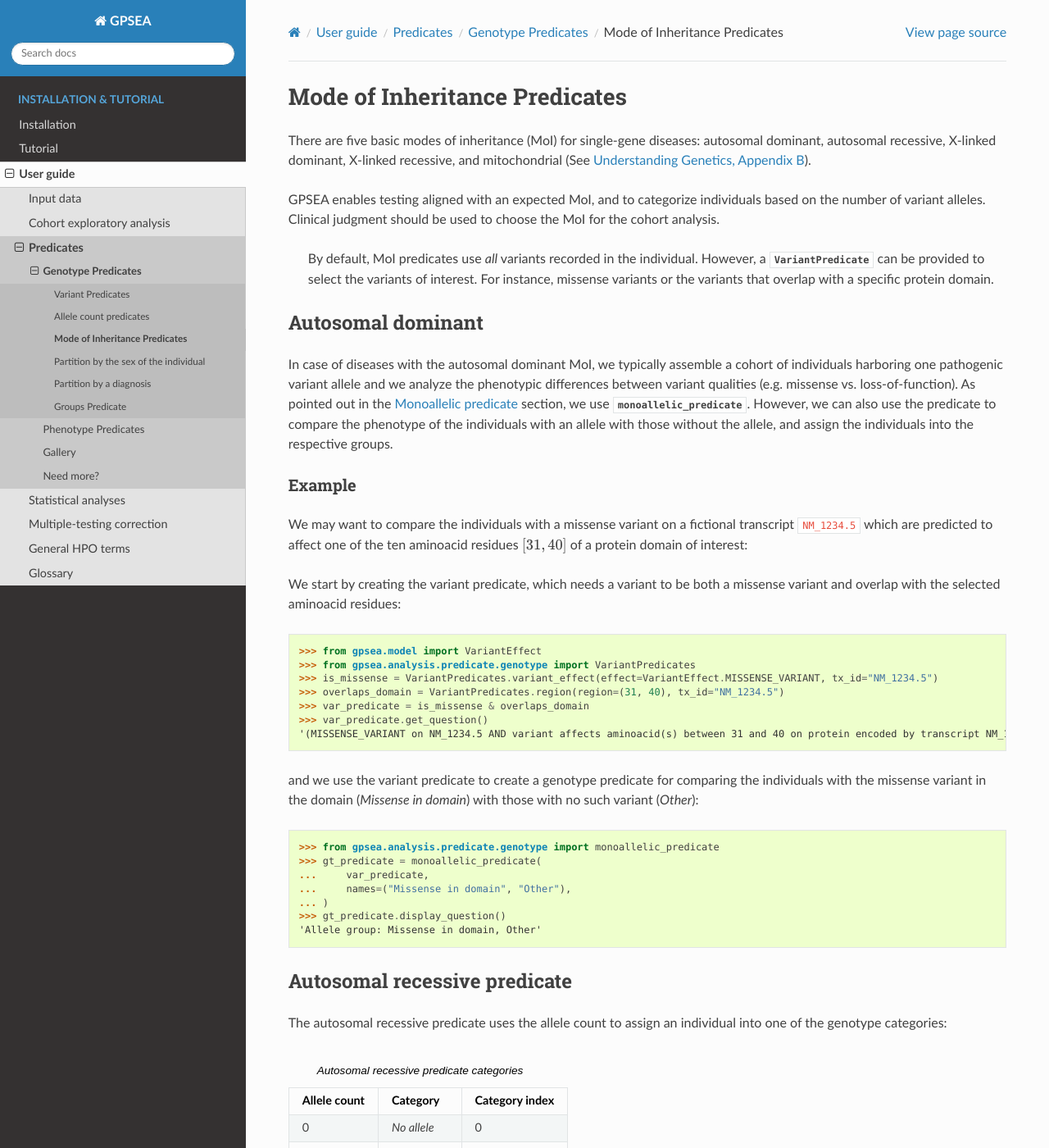
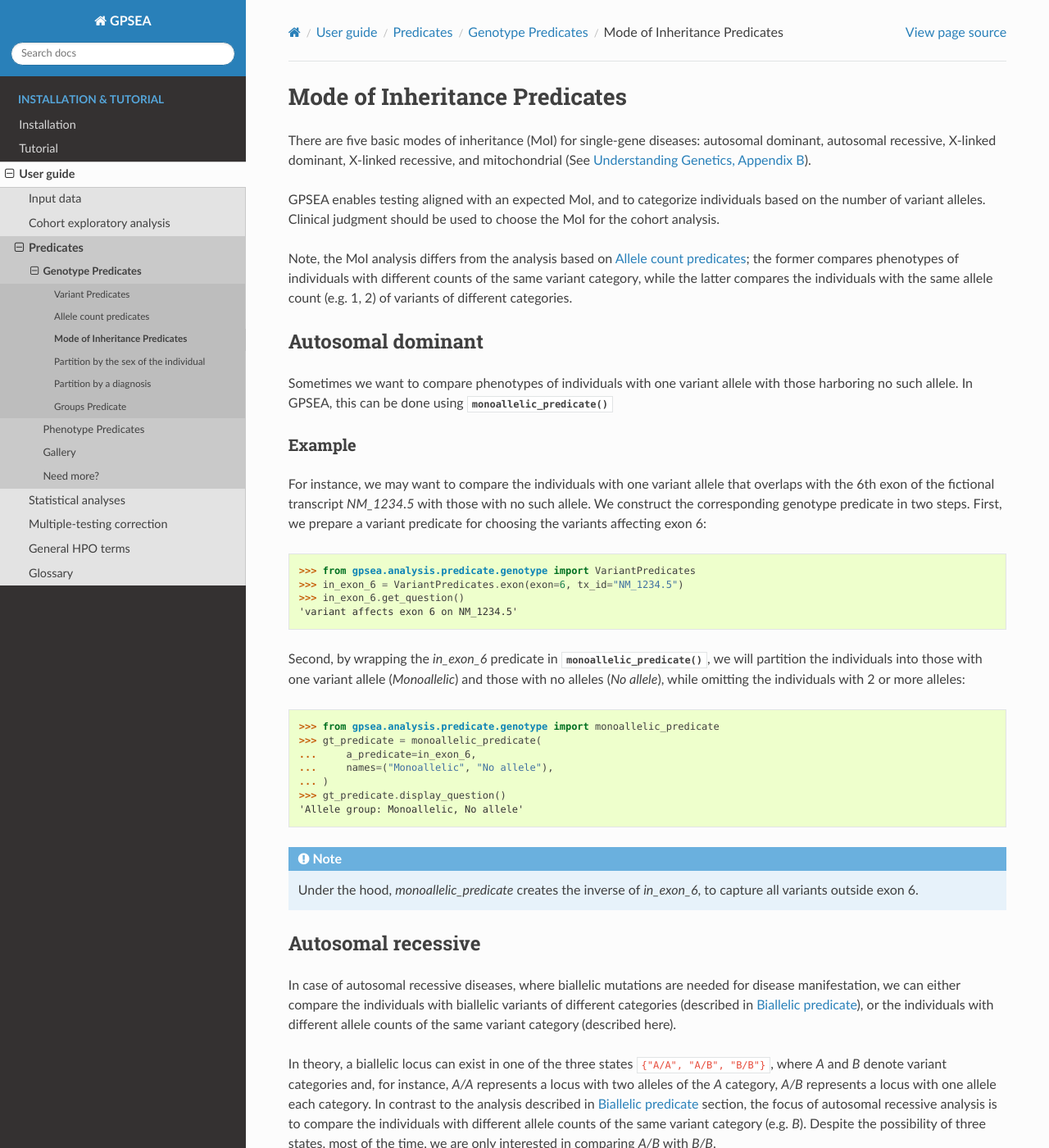
Before and after one commit to monarch-initiative/gpsea, a Sphinx documentation site: the page built from docs/user-guide/predicates/mode_of_inheritance_predicate.rst, in a window 1280 px wide and 1400 px high. Shown: the whole window at 82% size. Built offline with Sphinx 7.4.7 and the Read the Docs theme 3.1.0, drawn with Linux system fonts in a browser that asks for light colours; pages that are not in the unit, such as notebooks, are missing from menus; some of the changed text lies outside the part shown.

Commit message:
Update the Mode of inheritance user guide.

```diff
--- a/docs/user-guide/predicates/mode_of_inheritance_predicate.rst
+++ b/docs/user-guide/predicates/mode_of_inheritance_predicate.rst
@@ -12,12 +12,9 @@ GPSEA enables testing aligned with an expected MoI, and to categorize individual
 based on the number of variant alleles. Clinical judgment should be used to choose the MoI
 for the cohort analysis.
 
-..
-
-    By default, MoI predicates use *all* variants recorded in the individual.
-    However, a :class:`~gpsea.analysis.predicate.genotype.VariantPredicate`
-    can be provided to select the variants of interest. For instance, missense variants
-    or the variants that overlap with a specific protein domain.
+Note, the MoI analysis differs from the analysis based on :ref:`allele-count-predicates`;
+the former compares phenotypes of individuals with different counts of the same variant category,
+while the latter compares the individuals with the same allele count (e.g. 1, 2) of variants of different categories.
 
 
 .. _autosomal-dominant-moi:
@@ -26,91 +23,92 @@ for the cohort analysis.
 Autosomal dominant
 ******************
 
-In case of diseases with the autosomal dominant MoI, we typically assemble a cohort of individuals
-harboring one pathogenic variant allele and we analyze the phenotypic differences between variant qualities
-(e.g. missense vs. loss-of-function). As pointed out in the :ref:`monoallelic-predicate` section,
-we use :class:`~gpsea.analysis.predicate.genotype.monoallelic_predicate`.
-However, we can also use the predicate to compare the phenotype of the individuals with an allele
-with those without the allele, and assign the individuals into the respective groups.
+Sometimes we want to compare phenotypes of individuals with one variant allele
+with those harboring no such allele.
+In GPSEA, this can be done using
+:func:`~gpsea.analysis.predicate.genotype.monoallelic_predicate`
 
 
 Example
 =======
 
-We may want to compare the individuals with a missense variant on a fictional transcript ``NM_1234.5``
-which are predicted to affect one of the ten aminoacid residues :math:`[31, 40]` of a protein domain of interest:
+For instance, we may want to compare the individuals with one variant allele that overlaps with
+the 6th exon of the fictional transcript `NM_1234.5` with those with no such allele.
+We construct the corresponding genotype predicate in two steps.
+First, we prepare a variant predicate for choosing the variants affecting exon 6:
 
-We start by creating the variant predicate, which needs a variant to be both a missense variant
-and overlap with the selected aminoacid residues:
+>>> from gpsea.analysis.predicate.genotype import VariantPredicates
+>>> in_exon_6 = VariantPredicates.exon(exon=6, tx_id="NM_1234.5")
+>>> in_exon_6.get_question()
+'variant affects exon 6 on NM_1234.5'
 
->>> from gpsea.model import VariantEffect
->>> from gpsea.analysis.predicate.genotype import VariantPredicates
->>> is_missense = VariantPredicates.variant_effect(effect=VariantEffect.MISSENSE_VARIANT, tx_id="NM_1234.5")
->>> overlaps_domain = VariantPredicates.region(region=(31, 40), tx_id="NM_1234.5")
->>> var_predicate = is_missense & overlaps_domain
->>> var_predicate.get_question()
-'(MISSENSE_VARIANT on NM_1234.5 AND variant affects aminoacid(s) between 31 and 40 on protein encoded by transcript NM_1234.5)'
-
-
-and we use the variant predicate to create a genotype predicate for comparing the individuals with the
-missense variant in the domain (`Missense in domain`) with those with no such variant (`Other`):
+Second, by wrapping the `in_exon_6` predicate in :func:`~gpsea.analysis.predicate.genotype.monoallelic_predicate`,
+we will partition the individuals into those with one variant allele (`Monoallelic`)
+and those with no alleles (`No allele`), while omitting the individuals with 2 or more alleles:
 
 >>> from gpsea.analysis.predicate.genotype import monoallelic_predicate
 >>> gt_predicate = monoallelic_predicate(
-...     var_predicate,
-...     names=("Missense in domain", "Other"),
+...     a_predicate=in_exon_6,
+...     names=("Monoallelic", "No allele"),
 ... )
 >>> gt_predicate.display_question()
-'Allele group: Missense in domain, Other'
+'Allele group: Monoallelic, No allele'
+
+.. note::
+
+    Under the hood, `monoallelic_predicate` creates the inverse of `in_exon_6`,
+    to capture all variants outside exon 6.
 
 
+.. _autosomal-recessive-moi:
 
-.. _autosomal-recessive-predicate:
+*******************
+Autosomal recessive
+*******************
 
-*****************************
-Autosomal recessive predicate
-*****************************
+In case of autosomal recessive diseases, where biallelic mutations are needed for disease manifestation,
+we can either compare the individuals with biallelic variants of different categories
+(described in :ref:`biallelic-predicate`),
+or the individuals with different allele counts of the same variant category (described here).
 
-The autosomal recessive predicate uses the allele count to assign
-an individual into one of the genotype categories:
+In theory, a biallelic locus can exist in one of the three states ``{"A/A", "A/B", "B/B"}``,
+where `A` and `B` denote variant categories and,
+for instance, `A/A` represents a locus with two alleles of the `A` category,
+`A/B` represents a locus with one allele each category.
+In contrast to the analysis described in :ref:`biallelic-predicate` section,
+the focus of autosomal recessive analysis is to compare the individuals
+with different allele counts of the same variant category (e.g. `B`).
+Despite the possibility of three states, most of the time, we are only interested in
+comparing `A/B` with `B/B`.
 
-.. table:: Autosomal recessive predicate categories
+GPSEA implements the allele counting with
+:func:`~gpsea.analysis.predicate.genotype.allele_counting` predicate
+which assigns individuals into one of the following genotype categories:
 
-    +------------------+-------------------+----------------+
-    |   Allele count   |  Category         | Category index |
-    +==================+===================+================+
-    |   0              |  `No allele`      | 0              |
-    +------------------+-------------------+----------------+
-    |   1              |  `Monoallelic`    | 1              |
-    +------------------+-------------------+----------------+
-    |   2              |  `Biallelic`      | 2              |
-    +------------------+-------------------+----------------+
-    |   :math:`\ge 3`  |  ``None``         |                |
-    +------------------+-------------------+----------------+
+
+.. table:: Autosomal recessive categories
+
+    +--------------------------+--------------------+
+    |   Allele count           | Genotype category  |
+    +==========================+====================+
+    |   1                      |  `Monoallelic`     |
+    +--------------------------+--------------------+
+    |   2                      |  `Biallelic`       |
+    +--------------------------+--------------------+
+    |   :math:`\notin {1, 2}`  |  ``None``          |
+    +--------------------------+--------------------+
 
 .. note::
 
     `Biallelic` includes both homozygous and compound heterozygous genotypes.
 
 
-Partitions
-==========
-
-Sometimes we are interested in lumping several genotype categories into a group or and then comparing the groups.
-For instance, to compare phenotype of the individuals with *at least one* frameshift allele
-with those with *no* frameshift allele. Alternatively, we may only want to analyze a subset of the genotype categories,
-such as `Monoallelic` vs. `Biallelic`.
-
-The `partitions` option of the :func:`~gpsea.analysis.predicate.genotype.autosomal_recessive` function
-lets us do this.
-The option needs a set of sets of category indices (see table above).
-The set is a partition of a set with the following properties:
-
-* no subset is empty
-* the intersection of any subsets is empty
-
-These rules are very much alike the properties of the `partitions of a set <https://en.wikipedia.org/wiki/Partition_of_a_set>`_,
-with the exception that adherence to *the union of the subsets include all group indices* rule is *NOT* required.
+Last, a :class:`~gpsea.model.Patient` can include variants unrelated to the "current" analysis.
+These may include variants in a different gene, or variants that are otherwise unlikely to be relevant
+to the analysis, and we may not want to include these in the allele counting. One way to solve this issue
+is to ensure the phenopackets/individuals only include the relevant variants to start with.
+However, as a convenience, :func:`~gpsea.analysis.predicate.genotype.allele_counting` takes an optional
+:class:`~gpsea.analysis.predicate.genotype.VariantPredicate` to select a subset of variants of interest.
 
 
 Examples
@@ -120,55 +118,33 @@ Examples
 Use all variants
 ----------------
 
-We create the predicate
-with the :func:`~gpsea.analysis.predicate.genotype.autosomal_recessive` function:
+We can create a predicate to group individuals based on one or two variant alleles,
+while considering all variants:
 
->>> from gpsea.analysis.predicate.genotype import autosomal_recessive
->>> gt_predicate = autosomal_recessive()
+>>> from gpsea.analysis.predicate.genotype import allele_counting
+>>> gt_predicate = allele_counting()
 >>> gt_predicate.display_question()
-'What is the genotype group: No allele, Monoallelic, Biallelic'
+'What is the genotype group: Monoallelic, Biallelic'
 
 
 Use a variant subset
 --------------------
 
-Same as in the autosomal dominant version,
-we can use a :class:`~gpsea.analysis.predicate.genotype.VariantPredicate`
-to only count the alleles of the variants of interest, such as the missense variants
-of a fictional transcript ``NM_1234.5``:
+If the cohort members include variants that are likely unrelated to the analysis, we can subset the variants
+with a :class:`~gpsea.analysis.predicate.genotype.VariantPredicate`.
+Here we will include the variants that have a functional annotation to a fictional transcript `NM_1234.5`:
 
->>> from gpsea.model import VariantEffect
+First, we create the variant predicate:
+
 >>> from gpsea.analysis.predicate.genotype import VariantPredicates
->>> is_missense = VariantPredicates.variant_effect(effect=VariantEffect.MISSENSE_VARIANT, tx_id="NM_1234.5")
->>> is_missense.get_question()
-'MISSENSE_VARIANT on NM_1234.5'
+>>> affects_tx = VariantPredicates.transcript(tx_id="NM_1234.5")
+>>> affects_tx.get_question()
+'variant affects transcript NM_1234.5'
 
-and then use it to create the autosomal recessive predicate:
+and then we wrap `affects_tx` with allele count predicate, to partition individuals
+based on presence of one or two alleles that affect `NM_1234.5`:
 
->>> gt_predicate = autosomal_recessive(is_missense)
->>> gt_predicate.display_question()
-'What is the genotype group: No allele, Monoallelic, Biallelic'
-
-This predicate will assign the individuals into one of the listed genotype categories
-based on the allele counts of the missense variants.
-
-
-Compare `Monoallelic` vs. `Biallelic`
--------------------------------------
-
-We can provide ``partitions`` to only compare the heterozygotes with those carrying
-biallelic alt mutations (homozygous alternate or compound heterozygous):
-
-We consult the *Autosomal recessive predicate categories* table for the category indices
-and we create the genotype group partitions:
-
->>> # `1` for `Monoallelic` and `2` for `Biallelic`
->>> partitions = ({1,}, {2,})
-
-which we use to create the autosomal recessive predicate:
-
->>> gt_predicate = autosomal_recessive(
-...     partitions=partitions,
-... )
+>>> from gpsea.analysis.predicate.genotype import allele_counting
+>>> gt_predicate = allele_counting(variant_predicate=affects_tx)
 >>> gt_predicate.display_question()
 'What is the genotype group: Monoallelic, Biallelic'
```
Also changed, not shown: 1 other file.
